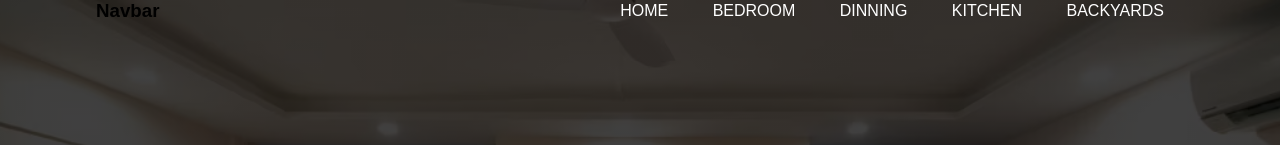
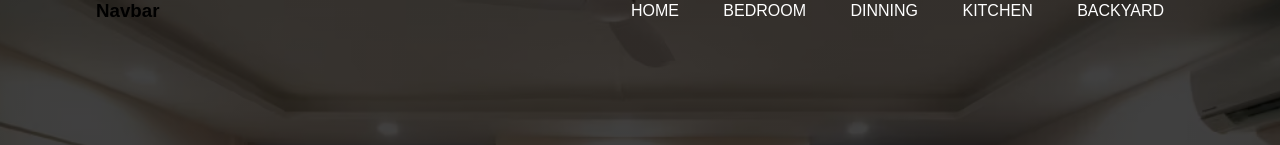
Before and after one commit to Abhishek6416/JavaScript, a plain HTML site: page House-layout/index.html in a window 1280 px wide. Shown: the top 145 px of the page. Drawn offline with Linux system fonts and the light colour scheme.

Commit message:
layout done

```diff
--- a/House-layout/index.html
+++ b/House-layout/index.html
@@ -18,7 +18,7 @@
                 <li><a href="">BEDROOM</a></li>
                 <li><a href="">DINNING</a></li>
                 <li><a href="">KITCHEN</a></li>
-                <li><a href="">BACKYARDs</a></li>
+                <li><a href="">BACKYARD</a></li>
             </ul>
 
 
```
